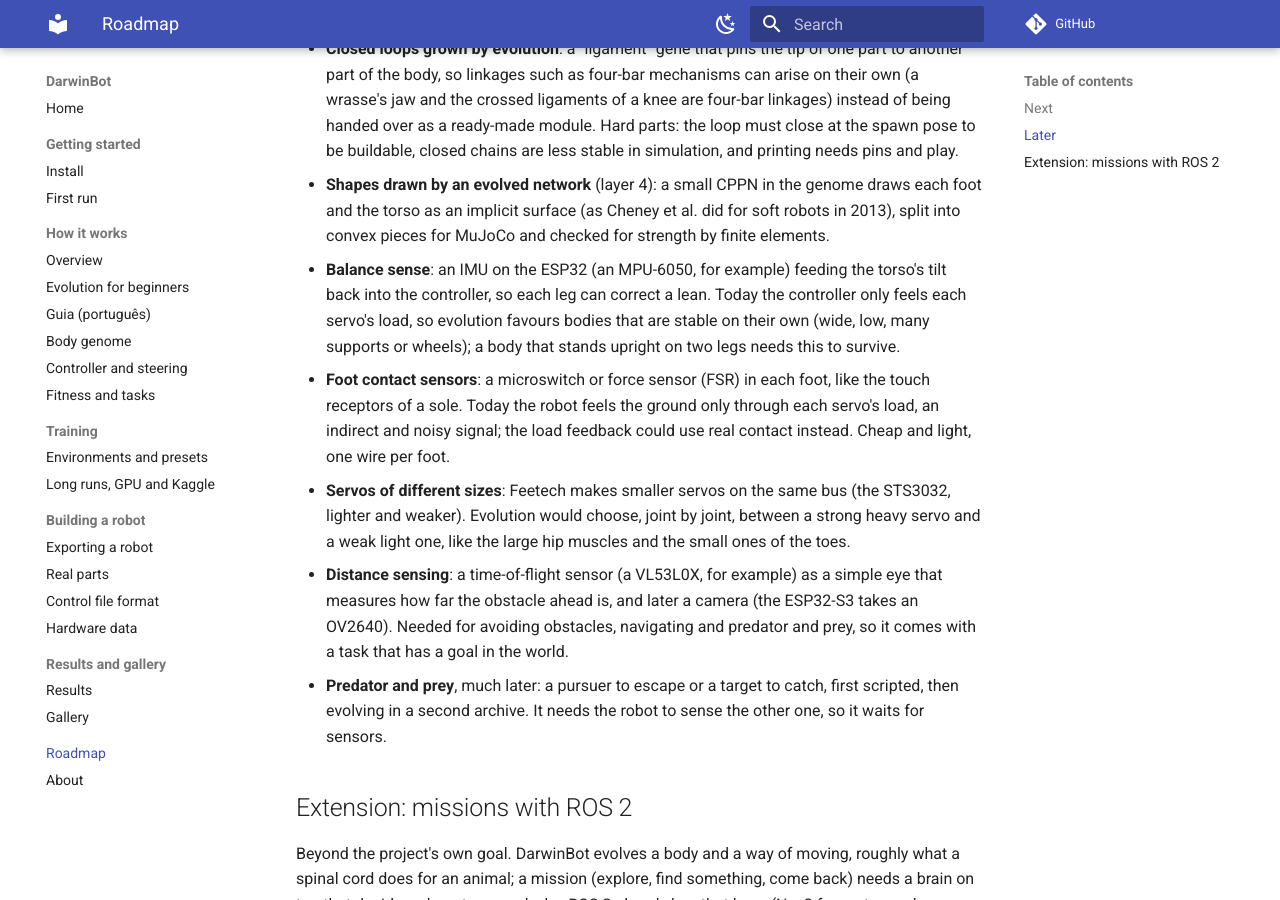
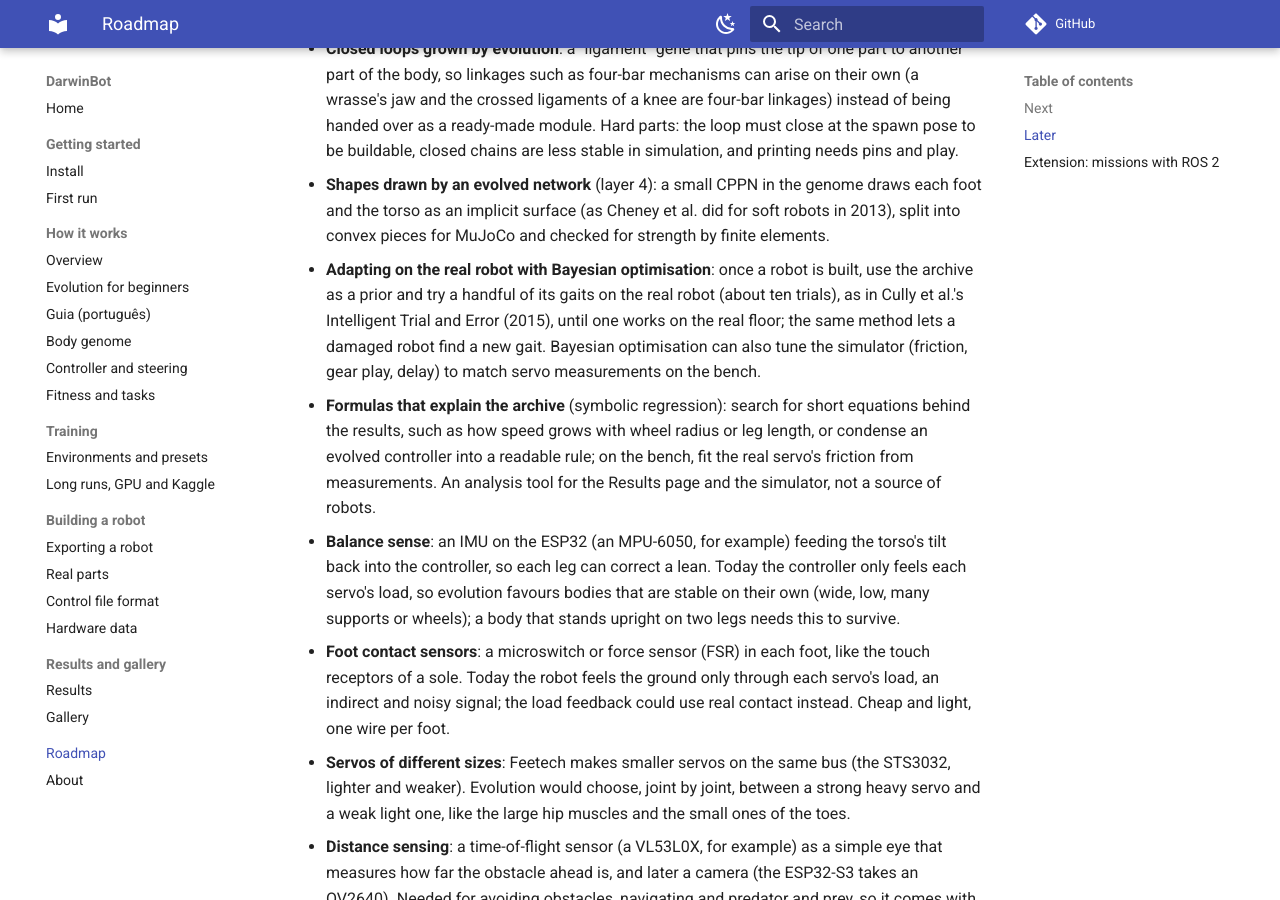
Before and after one commit to mpena2099/darwinbot, an MkDocs documentation site: the page built from docs/roadmap.md, in a window 1280 px wide and 900 px high, scrolled down 2485 px. Built offline with MkDocs 1.6.1 and Material for MkDocs 9.7.7, drawn with Linux system fonts in a browser that asks for light colours; comment, search, counter and statistics services are not loaded.

Commit message:
Roadmap: Bayesian optimisation on the real robot, symbolic regression

```diff
--- a/docs/roadmap.md
+++ b/docs/roadmap.md
@@ -108,6 +108,18 @@
   draws each foot and the torso as an implicit surface (as Cheney et al. did for
   soft robots in 2013), split into convex pieces for MuJoCo and checked for
   strength by finite elements.
+- **Adapting on the real robot with Bayesian optimisation**: once a robot is
+  built, use the archive as a prior and try a handful of its gaits on the real
+  robot (about ten trials), as in Cully et al.'s Intelligent Trial and Error
+  (2015), until one works on the real floor; the same method lets a damaged
+  robot find a new gait. Bayesian optimisation can also tune the simulator
+  (friction, gear play, delay) to match servo measurements on the bench.
+- **Formulas that explain the archive** (symbolic regression): search for
+  short equations behind the results, such as how speed grows with wheel
+  radius or leg length, or condense an evolved controller into a readable
+  rule; on the bench, fit the real servo's friction from measurements. An
+  analysis tool for the Results page and the simulator, not a source of
+  robots.
 - **Balance sense**: an IMU on the ESP32 (an MPU-6050, for example) feeding the
   torso's tilt back into the controller, so each leg can correct a lean. Today
   the controller only feels each servo's load, so evolution favours bodies that
```
